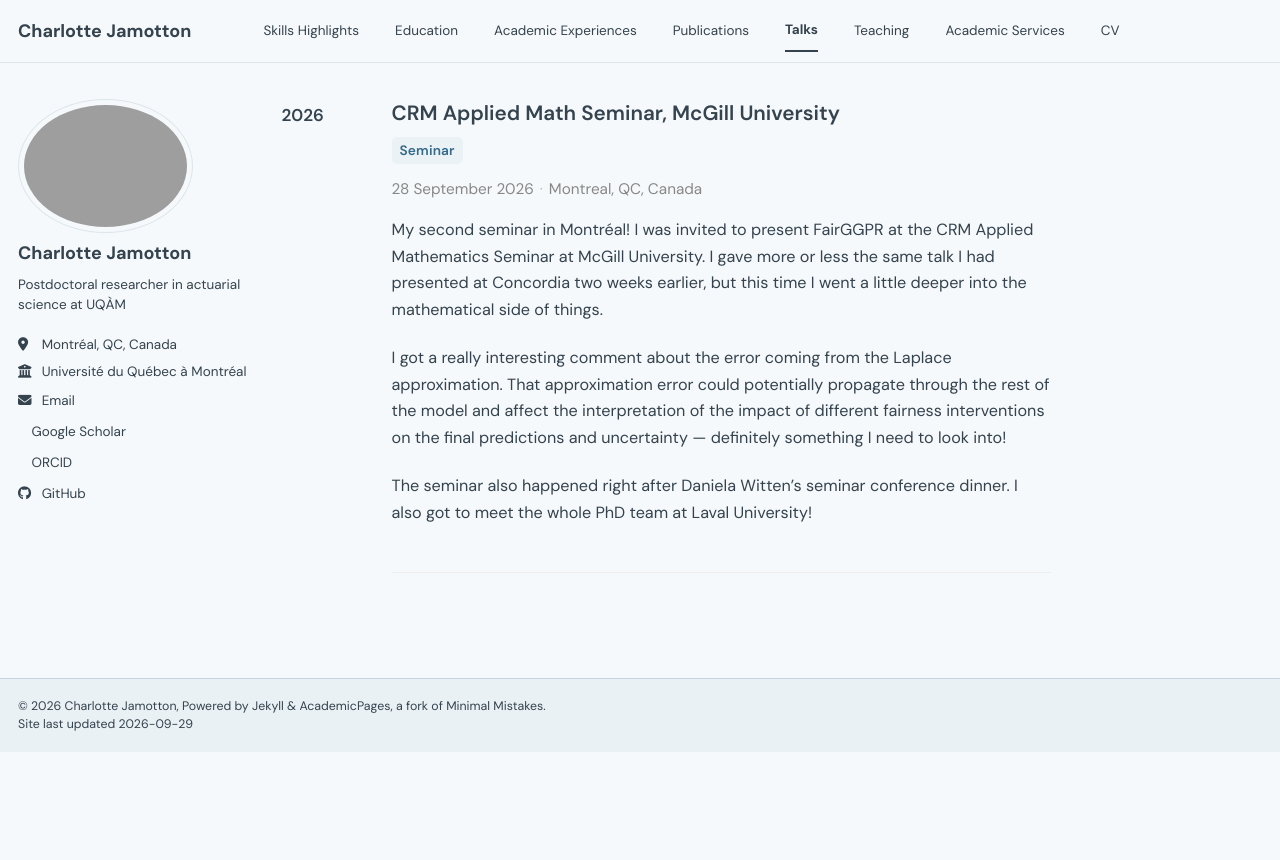
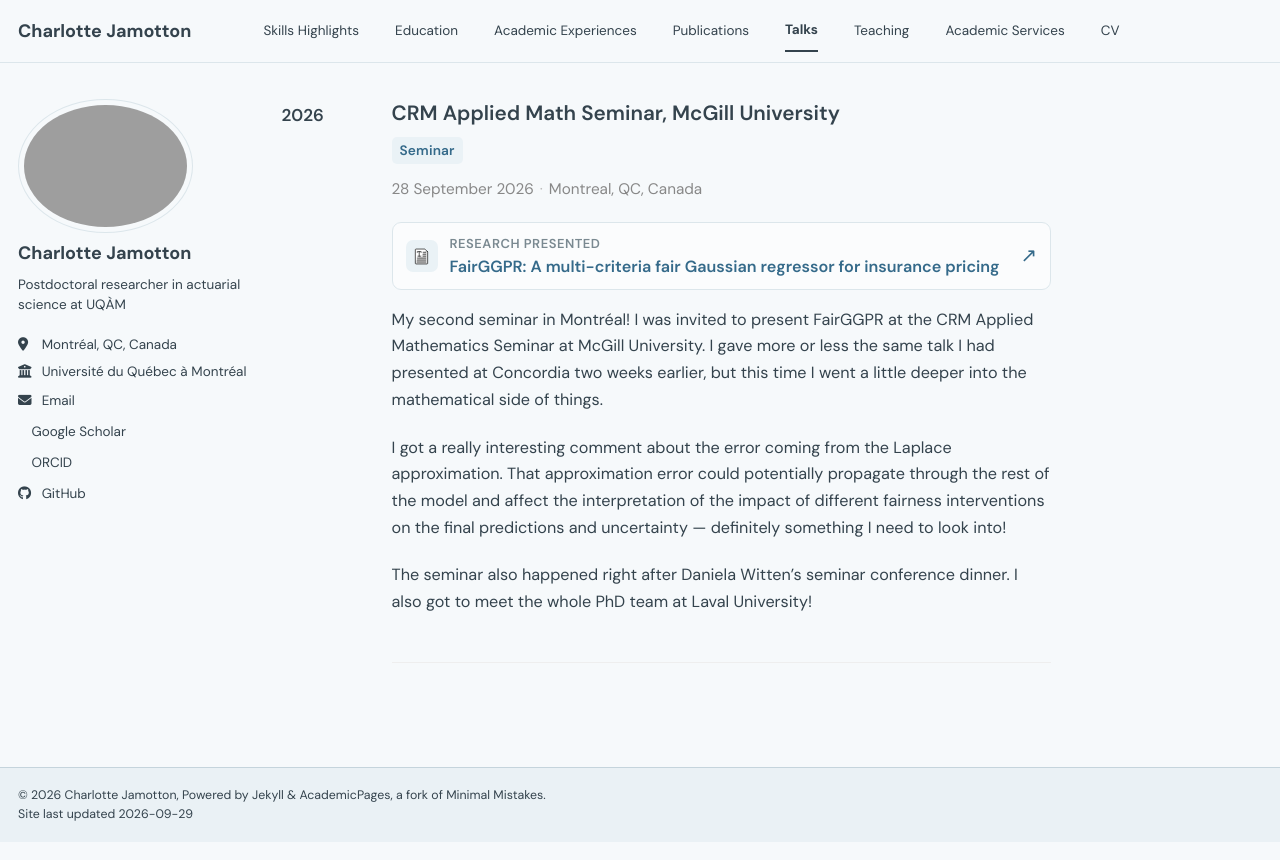
Before and after one commit to charlottonmayo/charlottonmayo.github.io, a Jekyll site: the page built from _talks/FairGGPR/2026-09-28-McGill.md, in a window 1280 px wide. Shown: the top 860 px of the page. Built offline with Jekyll 4.4.1, drawn with Linux system fonts in a browser that asks for light colours; a style sheet for code colours, icons or effects is not loaded.

Commit message:
Update McGill seminar

```diff
--- a/_talks/FairGGPR/2026-09-28-McGill.md
+++ b/_talks/FairGGPR/2026-09-28-McGill.md
@@ -10,6 +10,7 @@ keywords: {'invited', 'seminar'}
 link : https://dms.umontreal.ca/~mathapp/abs2627/jamotton.html
 event_type: "Seminar"
 upcoming: false
+article_url: "/publication/2026-FairGGPR"
 layout: talk
 ---
 My second seminar in Montréal! I was invited to present FairGGPR at the CRM Applied Mathematics Seminar at McGill University. I gave more or less the same talk I had presented at Concordia two weeks earlier, but this time I went a little deeper into the mathematical side of things.
```
